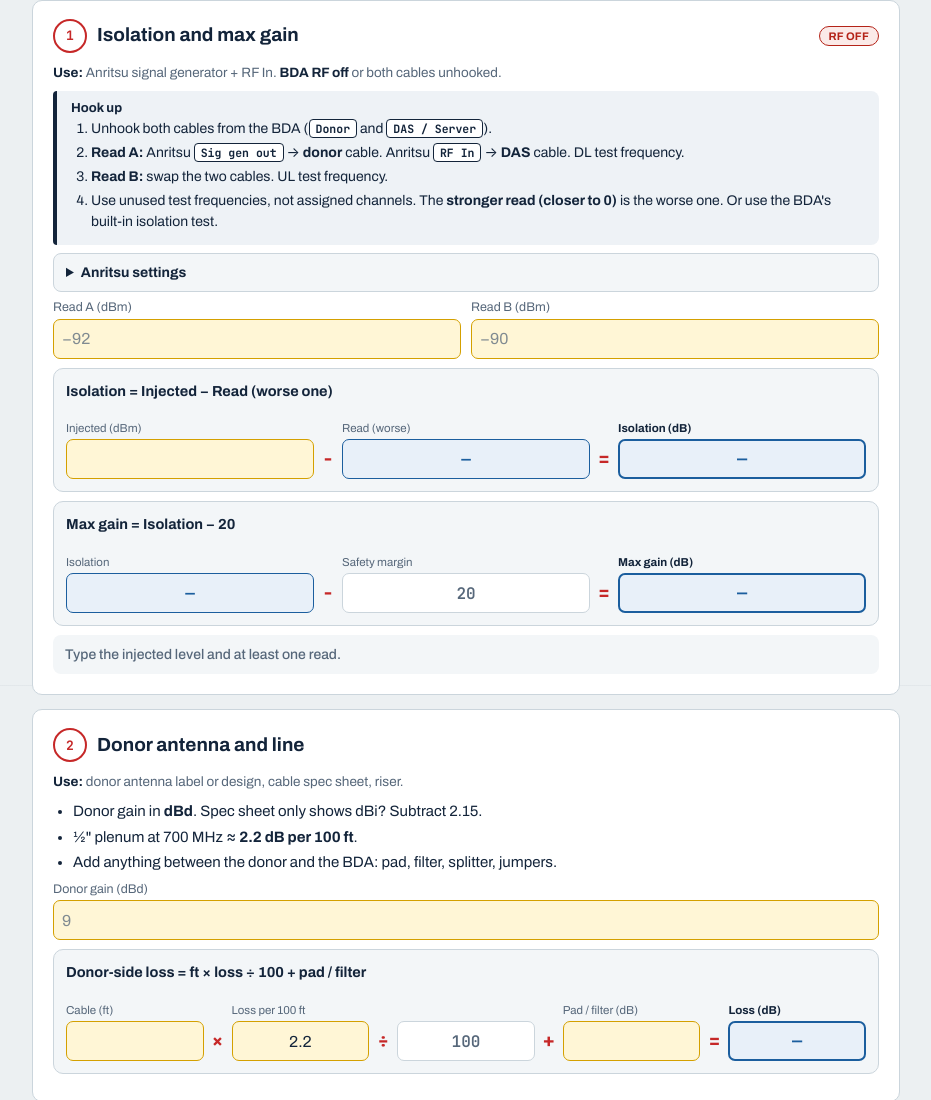
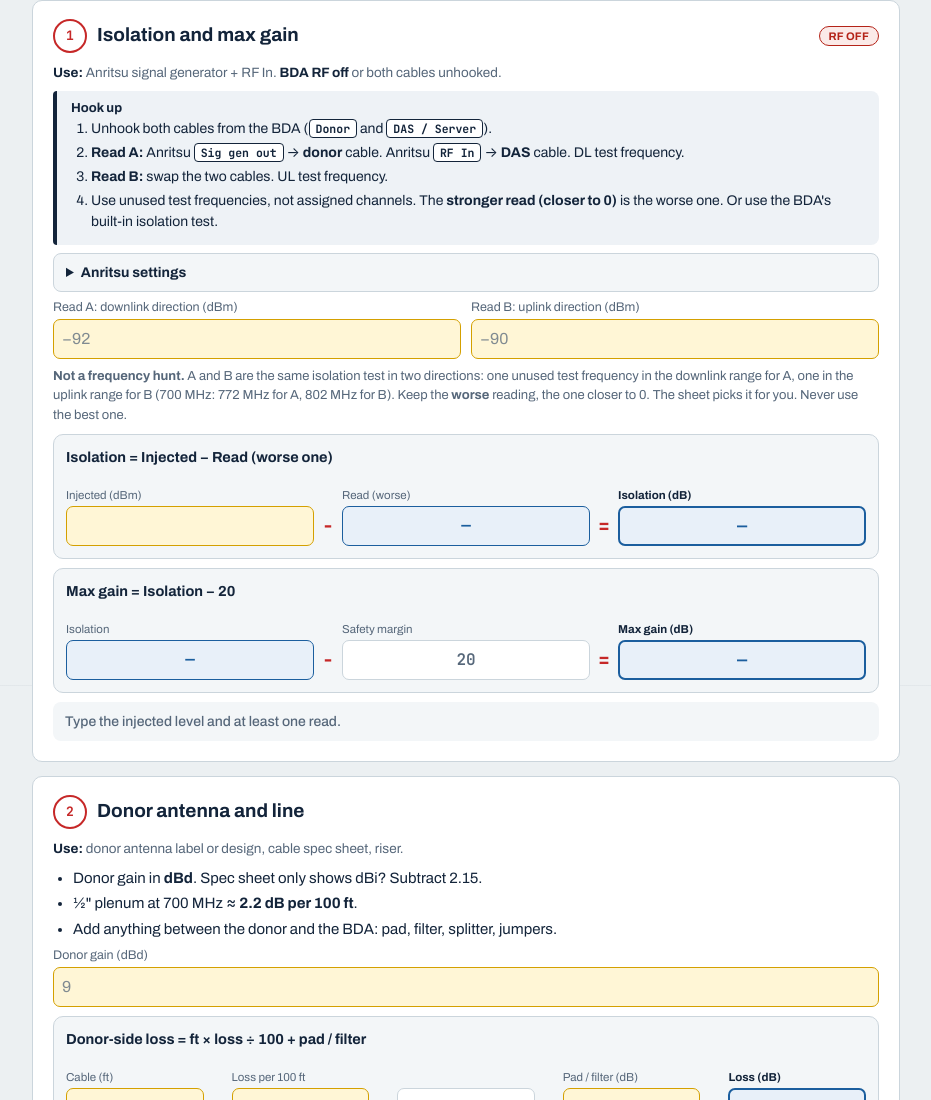
Before and after one commit to lukele1/portfolio-website, a plain HTML site: page 700/index.html in a window 1280 px wide. Shown: the part 1715-2815 px from the top of the page, without its empty margins (174-1105 px from the left). Drawn offline with Linux system fonts and the light colour scheme.

Commit message:
Label isolation reads by direction and explain A/B on every worksheet
Co-Authored-By: Claude Opus 5.5 <noreply@anthropic.com>
Claude-Session: https://claude.ai/code/session_01DU2FRua7ezsa3fnwvCGiVW

```diff
--- a/700/index.html
+++ b/700/index.html
@@ -312,6 +312,8 @@ const verdictBox=id=>`<div class="verdict na" id="v-${id}">Fill in the boxes abo
 const card=(n,title,body,tag='')=>`<section class="card" id="step-${n}"><h2><span class="n">${n}</span>${title}${tag?`<span class="tag${tag==='RF OFF'||tag==='BDA OFF'?' off':''}">${tag}</span>`:''}</h2>${body}</section>`;
 const chk=(k,t)=>`<label class="chk"><input type="checkbox" data-chk="${k}" ${S.checks[k]?'checked':''}><span>${t}</span></label>`;
 
+const ISOEX={'700':'772 MHz for A, 802 MHz for B','800':'855 MHz for A, 810 MHz for B','UHF':'an unused DL frequency for A, and its UL pair off the RX column for B','VHF':'an unused DL frequency for A, and its UL pair off the RX column for B'};
+const isoNote=B=>`<b>Not a frequency hunt.</b> A and B are the same isolation test in two directions: one unused test frequency in the downlink range for A, one in the uplink range for B (${B.name}: ${ISOEX[B.key]}). Keep the <b>worse</b> reading, the one closer to 0. The sheet picks it for you. Never use the best one.`;
 function render(){
   const B=BAND, H=[];
   H.push(card('','Site',`<div class="fields">
@@ -349,7 +351,7 @@ function render(){
       `<b>Read B:</b> swap the two cables. UL test frequency.`,
       `Use unused test frequencies, not assigned channels. The <b>stronger read (closer to 0)</b> is the worse one. Or use the BDA's built-in isolation test.`])+
     how('Anritsu settings',[['Mode','NFBM / interference analyzer with sig-gen ON (model dependent)'],['Sig-gen level','0.0 dBm'],['Ref level','about −68 dBm, auto RX range on'],['Frequency','DL test frequency for Read A, UL test frequency for Read B']])+
-    `<div class="fields">${fld('readA','Read A (dBm)','−92')}${fld('readB','Read B (dBm)','−90')}</div>`+
+    `<div class="fields">${fld('readA','Read A: downlink direction (dBm)','−92')}${fld('readB','Read B: uplink direction (dBm)','−90')}</div><p class="note">${isoNote(BAND)}</p>`+
     eq('Isolation = Injected − Read (worse one)',[['','Injected (dBm)','in','inj'],['−','Read (worse)','calc','readW']],'Isolation (dB)','iso')+
     eq('Max gain = Isolation − 20',[['','Isolation','calc','iso'],['−','Safety margin','fixed','20']],'Max gain (dB)','mg')+verdictBox('iso'),'RF OFF'));
 
```
Also changed, not shown: 700-800/index.html (+3 -1 lines), 800/index.html (+3 -1 lines), practice/index.html (+1 -1 lines), uhf-vhf/index.html (+3 -1 lines), uhf/index.html (+3 -1 lines), vhf/index.html (+3 -1 lines).
